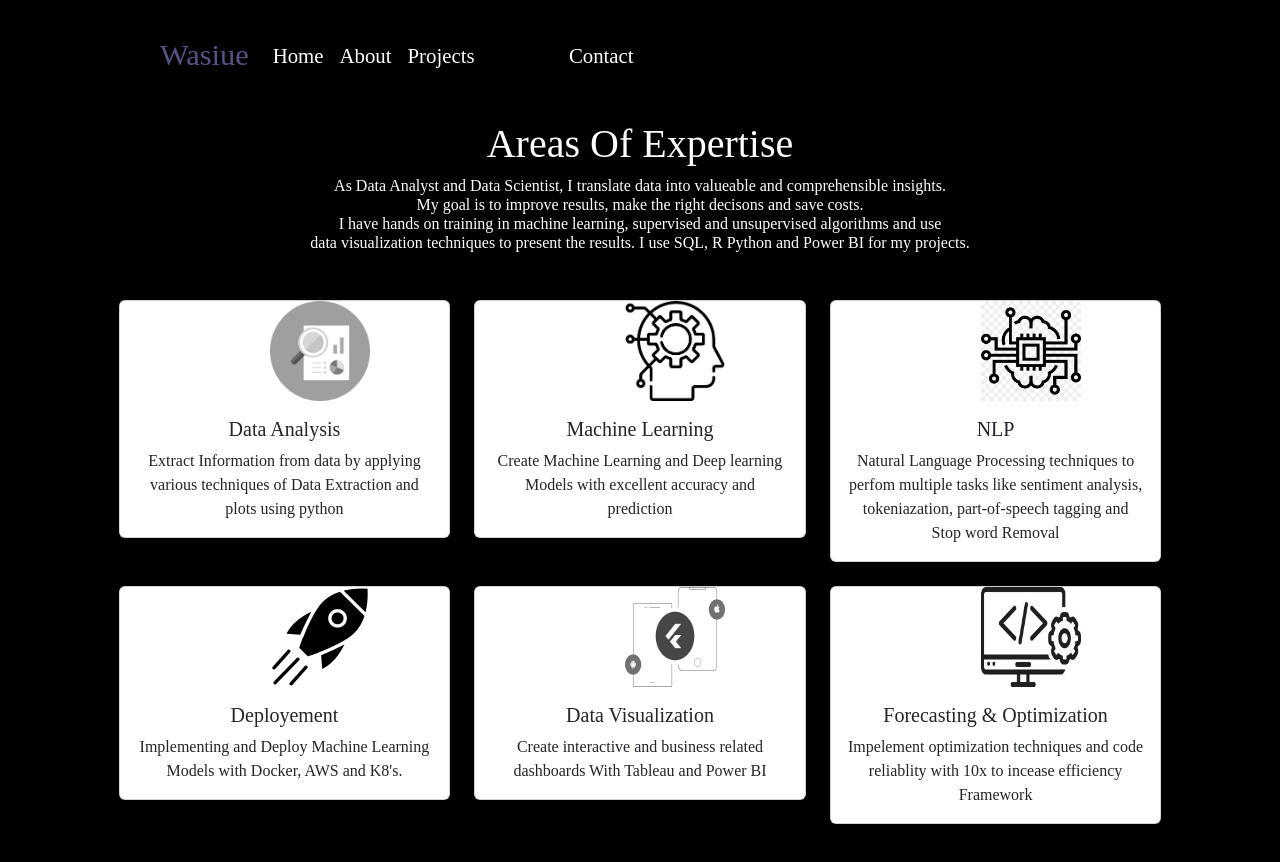
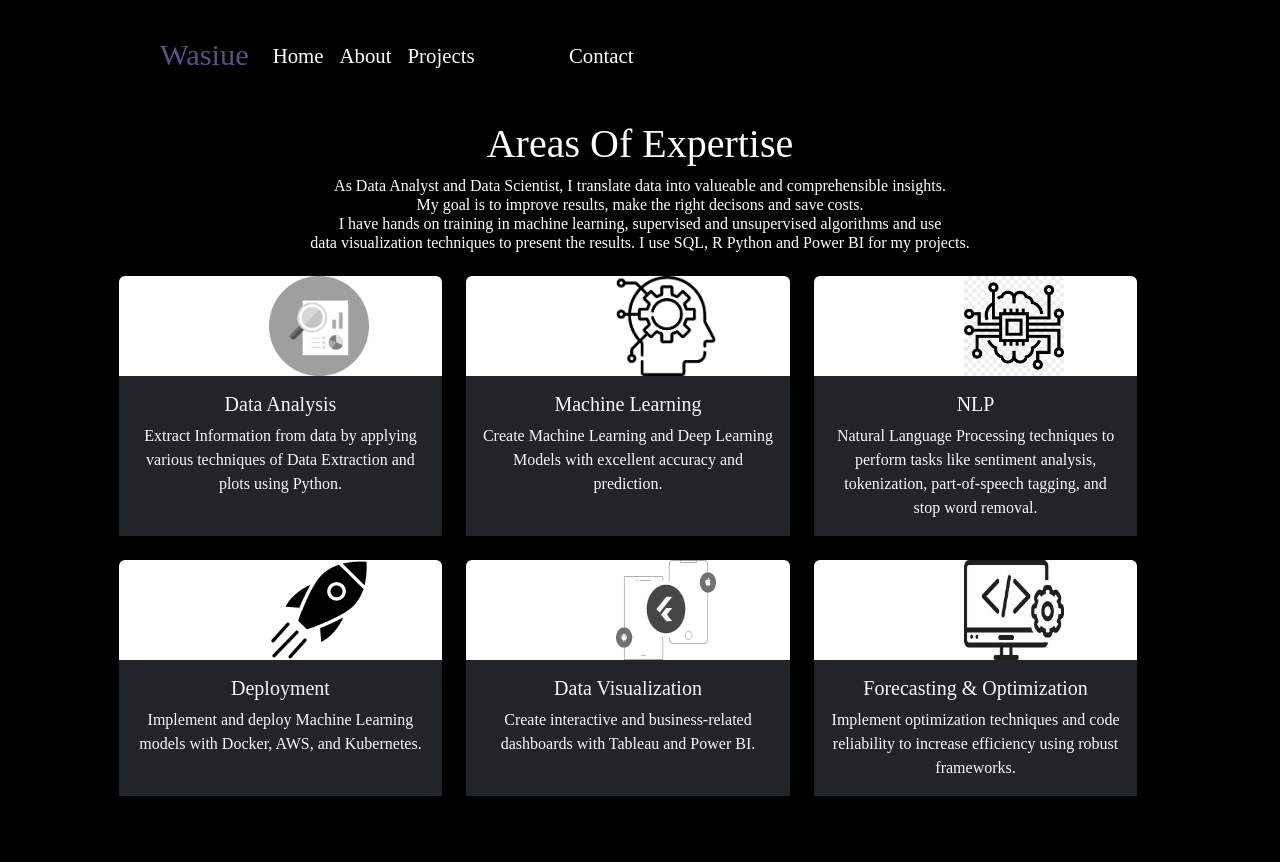
Before and after one commit to Wasiue03/portfolio, a React (Create React App) app: page /service in a window 1280 px wide. Shown: the top 862 px of the page. Built offline with nearby package versions, Linux system fonts and the light colour scheme.

Commit message:
modified the Expertise page

```diff
--- a/src/Card.jsx
+++ b/src/Card.jsx
@@ -10,81 +10,49 @@ import { NavLink } from "react-router-dom";
 const Card = () => {
   return (
     <>
-      <div className="col-md-4 col-10 ">
-        <div className="card">
-          <img src={DS} class="card-img-top" alt="..." />
-          <div class="card-body">
-            <h5 class="card-title">Data Analysis</h5>
-            <p class="card-text">
-              Extract Information from data by applying various techniques
-              of Data Extraction and plots using python
-            </p>
-
+      <div className="row">
+        {[
+          {
+            img: DS,
+            title: "Data Analysis",
+            text: "Extract Information from data by applying various techniques of Data Extraction and plots using Python.",
+          },
+          {
+            img: ML,
+            title: "Machine Learning",
+            text: "Create Machine Learning and Deep Learning Models with excellent accuracy and prediction.",
+          },
+          {
+            img: NLP,
+            title: "NLP",
+            text: "Natural Language Processing techniques to perform tasks like sentiment analysis, tokenization, part-of-speech tagging, and stop word removal.",
+          },
+          {
+            img: deploy,
+            title: "Deployment",
+            text: "Implement and deploy Machine Learning models with Docker, AWS, and Kubernetes.",
+          },
+          {
+            img: flutter,
+            title: "Data Visualization",
+            text: "Create interactive and business-related dashboards with Tableau and Power BI.",
+          },
+          {
+            img: web,
+            title: "Forecasting & Optimization",
+            text: "Implement optimization techniques and code reliability to increase efficiency using robust frameworks.",
+          },
+        ].map((card, index) => (
+          <div className="col-md-4 col-12 mb-4" key={index}>
+            <div className="card h-100 shadow-sm border-0">
+              <img src={card.img} className="card-img-top" alt={card.title} />
+              <div className="card-body bg-dark text-light">
+                <h5 className="card-title text-center">{card.title}</h5>
+                <p className="card-text">{card.text}</p>
+              </div>
+            </div>
           </div>
-        </div>
-      </div>
-      <div className="col-md-4 col-10 mx-auto">
-        <div className="card">
-          <img src={ML} class="card-img-top" alt="..." />
-          <div class="card-body">
-            <h5 class="card-title">Machine Learning</h5>
-            <p class="card-text">
-              Create Machine Learning and Deep learning Models with excellent
-              accuracy and prediction
-            </p>
-
-          </div>
-        </div>
-      </div>
-      <div className="col-md-4 col-10 mx-auto">
-        <div className="card">
-          <img src={NLP} class="card-img-top" alt="..." />
-          <div class="card-body">
-            <h5 class="card-title">NLP</h5>
-            <p class="card-text">
-              Natural Language Processing techniques to perfom multiple tasks
-              like sentiment analysis, tokeniazation, part-of-speech tagging and Stop word Removal
-            </p>
-
-          </div>
-        </div>
-      </div>
-      <div className="col-md-4 col-10 mx-auto">
-        <div className="card">
-          <img src={deploy} class="card-img-top" alt="..." />
-          <div class="card-body">
-            <h5 class="card-title">Deployement</h5>
-            <p class="card-text">
-              Implementing and Deploy Machine Learning Models with Docker, AWS and K8's.
-            </p>
-
-          </div>
-        </div>
-      </div>
-      <div className="col-md-4 col-10 mx-auto">
-        <div className="card">
-          <img src={flutter} class="card-img-top" alt="..." />
-          <div class="card-body">
-            <h5 class="card-title">Data Visualization </h5>
-            <p class="card-text">
-              Create interactive and business related dashboards With Tableau and Power BI
-            </p>
-
-          </div>
-        </div>
-      </div>
-      <div className="col-md-4 col-10 mx-auto">
-        <div className="card">
-          <img src={web} class="card-img-top" alt="..." />
-          <div class="card-body">
-            <h5 class="card-title">Forecasting & Optimization</h5>
-            <p class="card-text">
-              Impelement optimization techniques and code reliablity with 10x to incease efficiency
-              Framework
-            </p>
-
-          </div>
-        </div>
+        ))}
       </div>
     </>
   );
```
